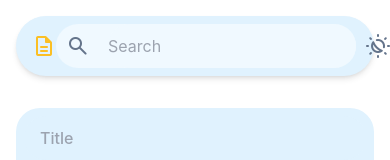
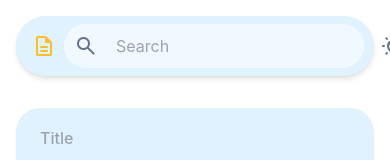
Before and after one commit to mohammadfakhrolahi/Notes-App, a React (Create React App) app: page / in a window 390 px wide. Shown: the top 160 px of the page. Built offline with nearby package versions, Linux system fonts and the light colour scheme; no server answers.

Commit message:
style
Added gap to header.

```diff
--- a/src/components/Header/Header.js
+++ b/src/components/Header/Header.js
@@ -27,7 +27,7 @@ const Header = () => {
 
   return (
     <header className="mx-4">
-      <div className="container flex justify-between items-center bg-sky-100 dark:bg-slate-700 p-2 py-2 px-4 sm:px-10 mt-4  mx-auto rounded-full shadow-md">
+      <div className="container flex justify-between items-center gap-2 bg-sky-100 dark:bg-slate-700 p-2 py-2 px-4 sm:px-10 mt-4  mx-auto rounded-full shadow-md">
         <Logo />
         <div className="md:grow max-w-2xl">
           <TextInput />
```
